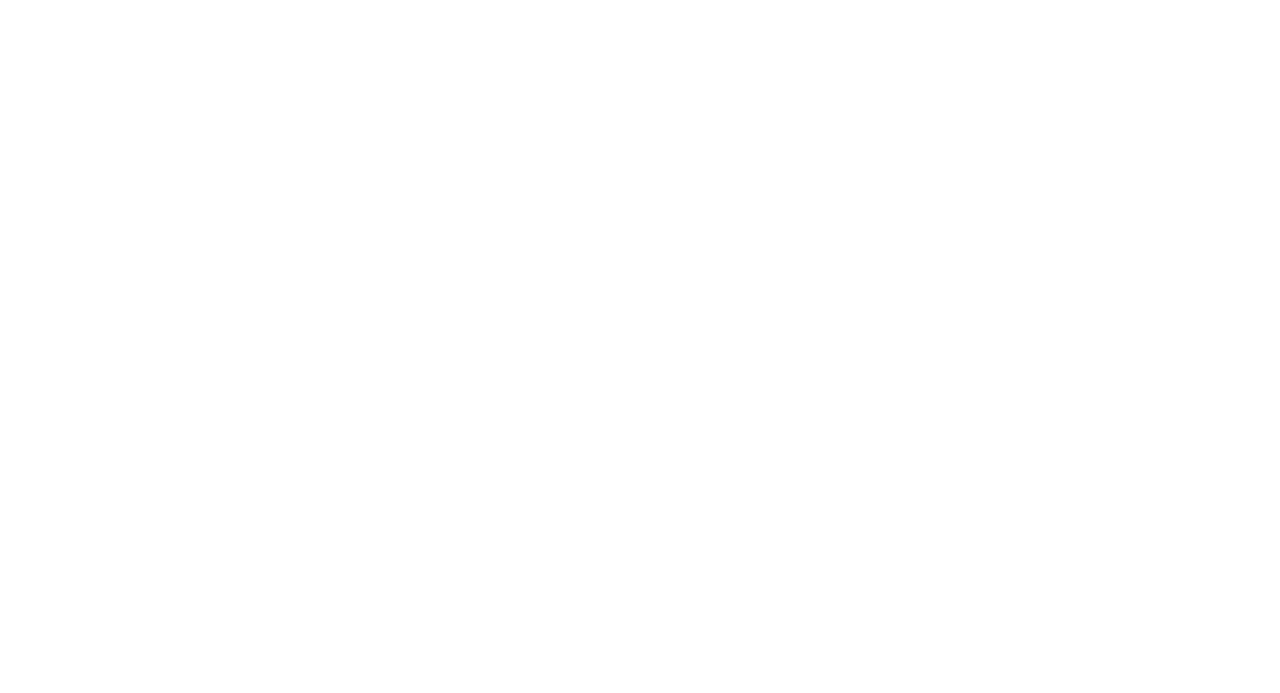
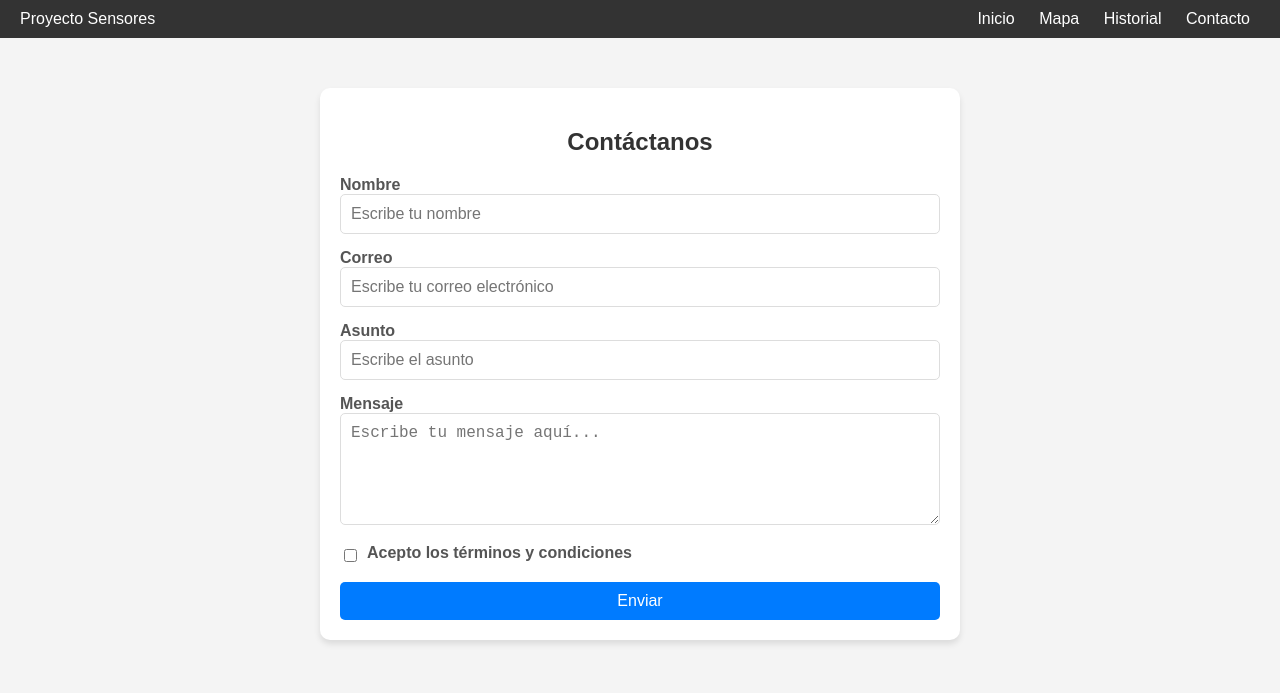
Before and after one commit to JosePerdomo1/Proyecto, a website: page public/contacto.html in a window 1280 px wide. Drawn offline with Linux system fonts and the light colour scheme.

Commit message:
feat: formulario añadido con guardado de datos en BD

```diff
--- a/package.json
+++ b/package.json
@@ -10,7 +10,9 @@
   "author": "",
   "license": "ISC",
   "dependencies": {
+    "body-parser": "^1.20.3",
     "express": "^4.21.1",
+    "nodemailer": "^6.9.16",
     "pg": "^8.13.1",
     "prueba": "file:",
     "serialport": "^12.0.0",
--- a/public/contacto.html
+++ b/public/contacto.html
@@ -0,0 +1,51 @@
+<!DOCTYPE html>
+<html lang="en">
+
+<head>
+    <meta charset="UTF-8">
+    <meta name="viewport" content="width=device-width, initial-scale=1.0">
+    <title>Contacto</title>
+    <link rel="stylesheet" href="./css/styles-contact.css">
+    <link rel="icon" href="https://cdn-icons-png.freepik.com/512/3380/3380402.png" type="image/x-icon">
+</head>
+
+<body>
+    <nav class="navbar">
+        <div class="logo">Proyecto Sensores</div>
+        <div class="links">
+            <a href="index.html">Inicio</a>
+            <a href="mapa.html">Mapa</a>
+            <a href="historial.html">Historial</a>
+            <a href="contacto.html">Contacto</a>
+        </div>
+    </nav>
+
+    <div class="form-container">
+        <h2>Contáctanos</h2>
+        <form action="/send" method="POST">
+            <div>
+                <label for="name">Nombre</label>
+                <input type="text" id="name" name="name" placeholder="Escribe tu nombre" required>
+            </div>
+            <div>
+                <label for="email">Correo</label>
+                <input type="email" id="email" name="email" placeholder="Escribe tu correo electrónico" required>
+            </div>
+            <div>
+                <label for="subject">Asunto</label>
+                <input type="text" id="subject" name="subject" placeholder="Escribe el asunto" required>
+            </div>
+            <div>
+                <label for="message">Mensaje</label>
+                <textarea id="message" name="message" rows="5" placeholder="Escribe tu mensaje aquí..." required></textarea>
+            </div>
+            <div class="checkbox-container">
+                <input type="checkbox" id="terms" name="terms" required>
+                <label for="terms">Acepto los términos y condiciones</label>
+            </div>
+            <button type="submit" class="submit-button">Enviar</button>
+        </form>
+    </div>
+</body>
+
+</html>
--- /dev/null
+++ b/public/css/styles-contact.css
@@ -0,0 +1,92 @@
+body {
+    font-family: Arial, sans-serif;
+    margin: 0;
+    padding: 0;
+    background-color: #f4f4f4;
+}
+
+nav {
+    background-color: #333;
+    color: white;
+    padding: 10px 20px;
+    display: flex;
+    justify-content: space-between;
+    align-items: center;
+}
+
+nav .links a {
+    color: white;
+    text-decoration: none;
+    margin: 0 10px;
+}
+
+.form-container {
+    max-width: 600px;
+    margin: 50px auto;
+    padding: 20px;
+    background: #ffffff;
+    box-shadow: 0 4px 6px rgba(0, 0, 0, 0.1);
+    border-radius: 10px;
+}
+
+.form-container h2 {
+    text-align: center;
+    color: #333;
+}
+
+.form-container form {
+    display: flex;
+    flex-direction: column;
+    gap: 15px;
+}
+
+label {
+    font-weight: bold;
+    margin-bottom: 5px;
+    color: #555;
+}
+
+input, textarea {
+    width: 100%;
+    padding: 10px;
+    border: 1px solid #ddd;
+    border-radius: 5px;
+    font-size: 1rem;
+    box-sizing: border-box;
+}
+
+textarea {
+    resize: vertical;
+}
+
+input[type="checkbox"] {
+    width: auto;
+    margin-right: 10px;
+}
+
+.checkbox-container {
+    display: flex;
+    align-items: center;
+}
+
+.submit-button {
+    background-color: #007BFF;
+    color: white;
+    padding: 10px;
+    border: none;
+    border-radius: 5px;
+    cursor: pointer;
+    font-size: 1rem;
+    text-align: center;
+    transition: background-color 0.3s ease;
+}
+
+.submit-button:hover {
+    background-color: #0056b3;
+}
+
+@media (max-width: 600px) {
+    .form-container {
+        padding: 15px;
+    }
+}
--- a/public/styles.css
+++ b/public/css/styles.css
@@ -1,42 +1,42 @@
+/* Body y barra de navegacion */
+body {
+    font-family: Arial, sans-serif;
+    margin: 0;
+    padding: 0;
+    background-color: #f4f4f4;
+}
 
-.navbar {
+nav {
+    background-color: #333;
+    color: white;
+    padding: 10px 20px;
     display: flex;
     justify-content: space-between;
     align-items: center;
-    background-color: #333;
-    padding: 0.5em 1em;
-    color: white;
 }
 
-.navbar a {
+nav .links a {
     color: white;
     text-decoration: none;
-    padding: 0.5em 1em;
-    transition: background 0.3s;
+    margin: 0 10px;
 }
 
-.navbar a:hover {
-    background-color: #575757;
-    border-radius: 5px;
+/* Definición de la animación */
+.fade-in {
+    opacity: 0;
+    transform: translateY(20px);
+    animation: fadeIn 1s ease-out forwards;
 }
 
-.navbar .logo {
-    font-size: 1.5em;
-    font-weight: bold;
+@keyframes fadeIn {
+    to {
+        opacity: 1;
+        transform: translateY(0);
+    }
 }
 
-.navbar .links {
-    display: flex;
-    gap: 1em;
-}
-body {
-    font-family: Arial, sans-serif;
-    text-align: center;
-    margin-top: 50px;
-}
-h1 {
-    color: #333;
-}
+
+
 #temperature {
     font-size: 2em;
     color: #ff5733;
@@ -45,18 +45,18 @@ h1 {
     font-size: 1.2em;
     color: #555;
 }
- /* Estilo del contenedor */
- .container {
+ /* columnas */
+
+.container {
     display: flex;
-    flex-wrap: wrap; /* Responsivo */
+    flex-wrap: wrap; /* Responsive */
     gap: 20px;
     padding: 20px;
 }
 
-/* Estilo de las columnas */
 .column {
     flex: 1;
-    min-width: 300px; /* Ancho mínimo en pantallas pequeñas */
+    min-width: 300px;
     background-color: #f9f9f9;
     border: 1px solid #ddd;
     border-radius: 5px;
@@ -64,17 +64,24 @@ h1 {
     box-shadow: 0 4px 6px rgba(0, 0, 0, 0.1);
     display: flex;
     flex-direction: column;
-    align-items: center; /* Centrar contenido horizontalmente */
-    text-align: center; /* Centrar texto dentro de la columna */
+    align-items: center;
+    text-align: center;
 }
 
 h2 {
     text-align: center;
     color: #333;
 }
-
-.info {
-    margin: 10px 0;
+/* Widget responsivo */
+#tiempo_d68d5ce552833d419c6e93ca9c92666e {
+    max-width: 100%;
+    display: flex;
+    justify-content: center;
+}
+iframe {
+    width: 100%;
+    max-width: 400px;
+    height: auto;
 }
 
 /* Ajustes para pantallas pequeñas */
@@ -95,6 +102,6 @@ h2 {
     }
 
     .column {
-        width: 100%; /* Ocupa todo el ancho en pantallas pequeñas */
+        width: 100%;
     }
 }
```
Also changed, not shown: public/index.html (+13 -8 lines), server.js (+44 -0 lines), 1 other file.
